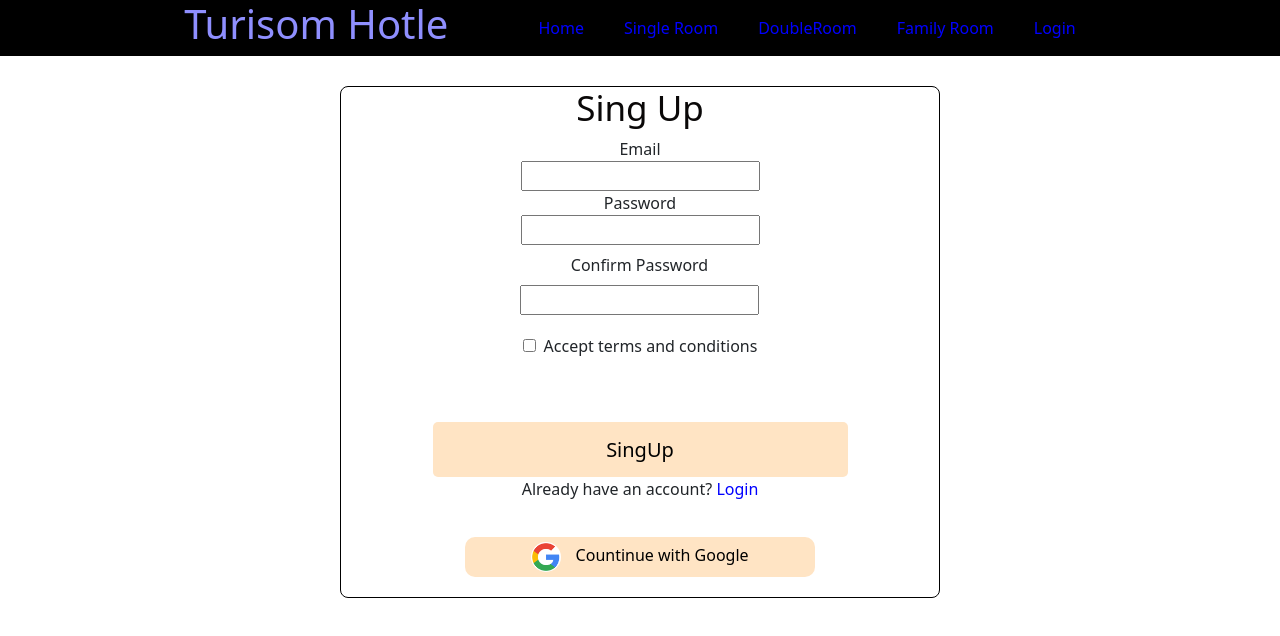
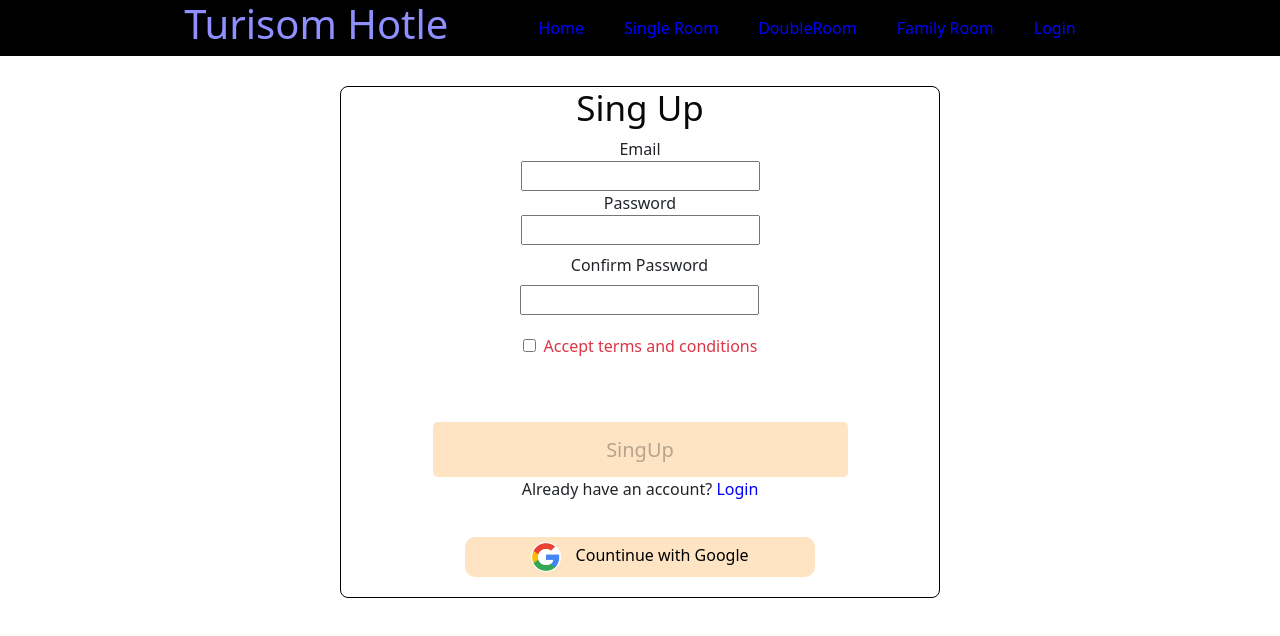
Before and after one commit to sazzadhossain1/turisome-hotle, a React (Create React App) app: page /singUp in a window 1280 px wide. Shown: the top 636 px of the page. Built offline with nearby package versions, Linux system fonts and the light colour scheme; no server answers.

Commit message:
email verifaciton

```diff
--- a/src/conponents/SingUp/SingUp.js
+++ b/src/conponents/SingUp/SingUp.js
@@ -2,7 +2,10 @@ import React, { useState } from "react";
 import { Link, useNavigate } from "react-router-dom";
 import logo from "../../images/logo/google.png";
 import "./SingUp.css";
-import { useCreateUserWithEmailAndPassword } from "react-firebase-hooks/auth";
+import {
+  useCreateUserWithEmailAndPassword,
+  useUpdateProfile,
+} from "react-firebase-hooks/auth";
 import auth from "../../firebase.init";
 
 const SingUp = () => {
@@ -15,7 +18,9 @@ const SingUp = () => {
   const navigate = useNavigate();
 
   const [createUserWithEmailAndPassword, user] =
-    useCreateUserWithEmailAndPassword(auth);
+    useCreateUserWithEmailAndPassword(auth, { sendEmailVerification: true });
+
+  const [updateProfile, updating, updateError] = useUpdateProfile(auth);
 
   const handleEmailBlur = (event) => {
     setEmail(event.target.value);
@@ -30,11 +35,12 @@ const SingUp = () => {
   };
 
   if (user) {
-    navigate("/home");
+    console.log('user', user);
   }
 
-  const handleCreateUser = (event) => {
+  const handleCreateUser = async (event) => {
     event.preventDefault();
+    const name = event.target.name.value;
     if (password !== confirmPassword) {
       setError("Your two passwords did not match");
       return;
@@ -43,14 +49,12 @@ const SingUp = () => {
       setError("password must  be 6 characters or longer");
       return;
     }
-    if(agree){
 
-      createUserWithEmailAndPassword(email, password);
-    }
-
+   await createUserWithEmailAndPassword(email, password);
+   await updateProfile({ displayName: name});
+          console.log('Updated profile');
+          navigate("/home");
   };
-
-
 
   return (
     <div className="from-container">
@@ -97,13 +101,28 @@ const SingUp = () => {
               />
             </div>
           </div>
-          <input onClick={() =>setAgree(!agree)} className="mt-4" type="checkbox" name="terms" id="terms" />
-          <label className="ms-2" htmlFor="terms">Accept terms and conditions</label>
+          <input
+            onClick={() => setAgree(!agree)}
+            className="mt-4 me-2"
+            type="checkbox"
+            name="terms"
+            id="terms"
+          />
+          <label
+            className={agree ? "text-primary" : "text-danger"}
+            htmlFor="terms"
+          >
+            Accept terms and conditions
+          </label>
 
           <p style={{ color: "red" }}>{error}</p>
 
-
-          <input  className="form-submit mt-5" type="submit" value="SingUp" />
+          <input
+            disabled={!agree}
+            className="form-submit mt-5"
+            type="submit"
+            value="SingUp"
+          />
         </form>
         <p className="form-link">
           Already have an account? <Link to="/login">Login</Link>
```
